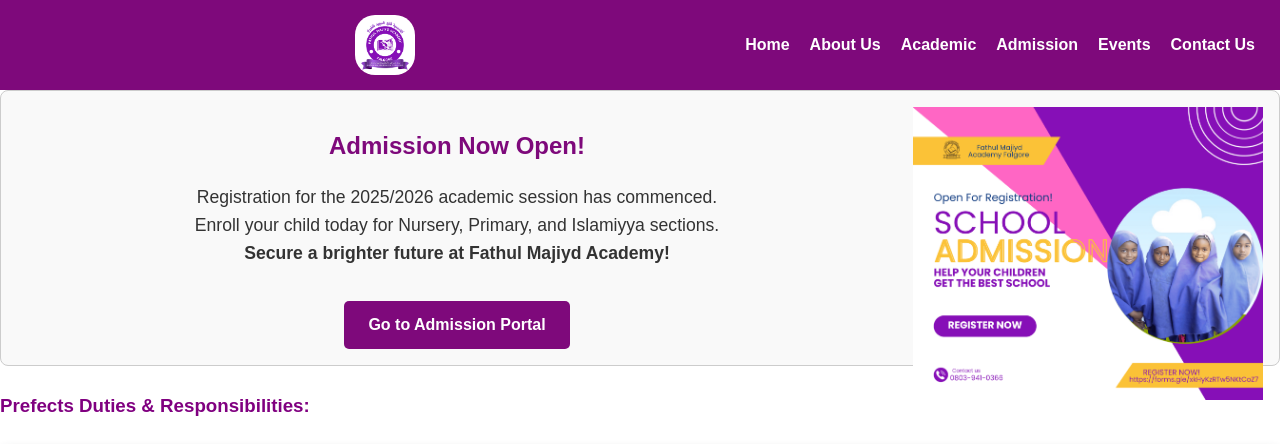
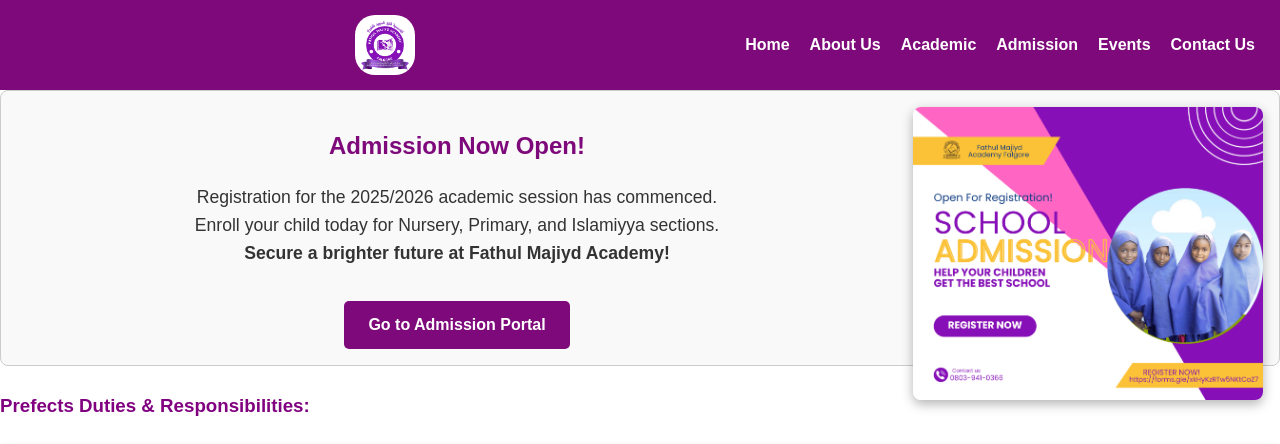
Before and after one commit to AbbanMuhammad/Fathul-Majiyd-Academy, a plain HTML site: page index.html in a window 1280 px wide. Shown: the top 444 px of the page. Drawn offline with Linux system fonts and the light colour scheme; grey boxes are pictures that could not be loaded.

Commit message:
add shadow to the image home page.

```diff
--- a/index.html
+++ b/index.html
@@ -32,7 +32,7 @@
   <div class="container">
     <div>
       <div class="admission-advert" style="background: #f9f9f9; border: 1px solid #ccc; border-radius: 8px; padding: 1em; margin-bottom: 1.5em; text-align: center;">
-        <img src="./assets/image2.png" alt="school flyer" style="max-width: 350px; width: 100%; float: right; margin-left: 1em; margin-bottom: 0.8em;">
+        <img src="./assets/image2.png" alt="school flyer" style="max-width: 350px; width: 100%; float: right; margin-left: 1em; margin-bottom: 0.8em;" class="home-image">
         <h2 style="color: #7e097b; margin-bottom: 0.5em;">Admission Now Open!</h2>
         <p style="font-size: 1.1em;">
           Registration for the 2025/2026 academic session has commenced.<br>
--- a/styles.css
+++ b/styles.css
@@ -15,6 +15,10 @@ body {
   line-height: 1.6;
 }
 
+img.home-image {
+  box-shadow: 0 4px 12px rgba(0, 0, 0, 0.3); /* horizontal, vertical, blur, color */
+  border-radius: 8px; /* optional, gives rounded corners */
+}
 a {
   text-decoration: none;
   color: #4B0082; /* purple */
```
